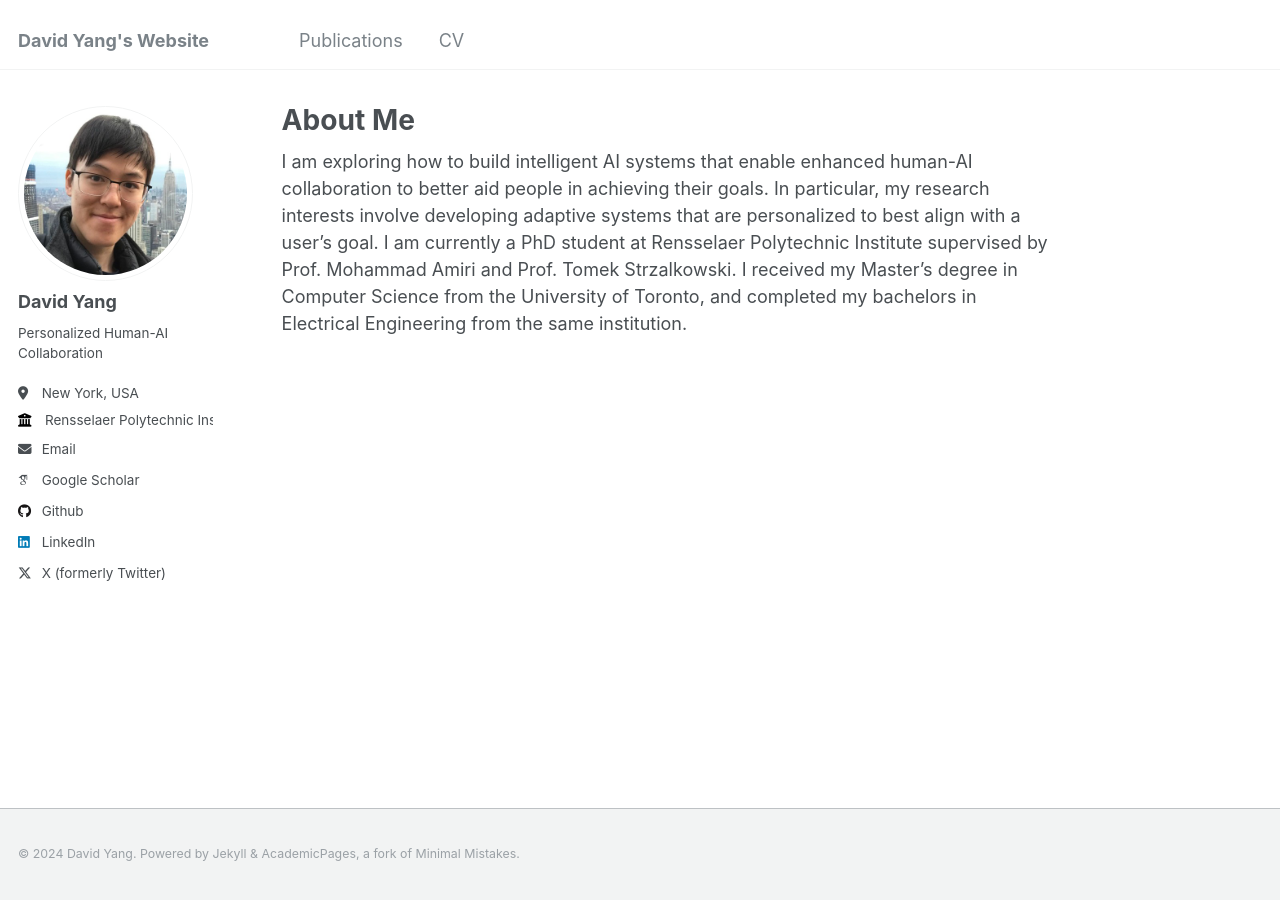
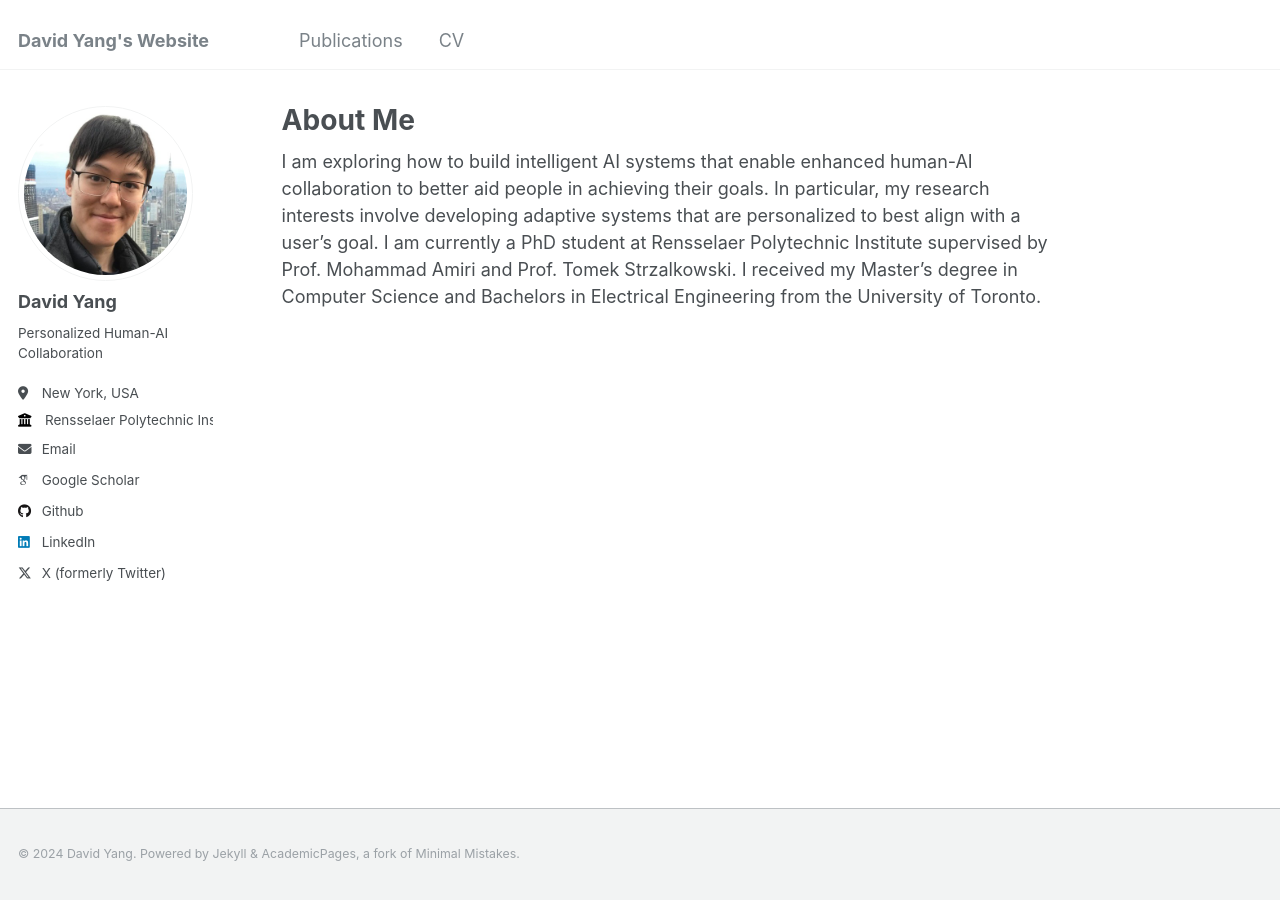
Before and after one commit to Davidhy514/davidhy.github.io, a Jekyll site: the page built from _pages/about.md, in a window 1280 px wide. Built offline with Jekyll 4.4.1, drawn with Linux system fonts in a browser that asks for light colours; some web fonts are replaced.

Commit message:
Update about.md

```diff
--- a/_pages/about.md
+++ b/_pages/about.md
@@ -6,4 +6,4 @@ redirect_from:
   - /about/
   - /about.html
 ---
-I am exploring how to build intelligent AI systems that enable enhanced human-AI collaboration to better aid people in achieving their goals. In particular, my research interests involve developing adaptive systems that are personalized to best align with a user's goal. I am currently a PhD student at Rensselaer Polytechnic Institute supervised by Prof. Mohammad Amiri and Prof. Tomek Strzalkowski. I received my Master's degree in Computer Science from the University of Toronto, and completed my bachelors in Electrical Engineering from the same institution.
+I am exploring how to build intelligent AI systems that enable enhanced human-AI collaboration to better aid people in achieving their goals. In particular, my research interests involve developing adaptive systems that are personalized to best align with a user's goal. I am currently a PhD student at Rensselaer Polytechnic Institute supervised by Prof. Mohammad Amiri and Prof. Tomek Strzalkowski. I received my Master's degree in Computer Science and Bachelors in Electrical Engineering from the University of Toronto.
```
